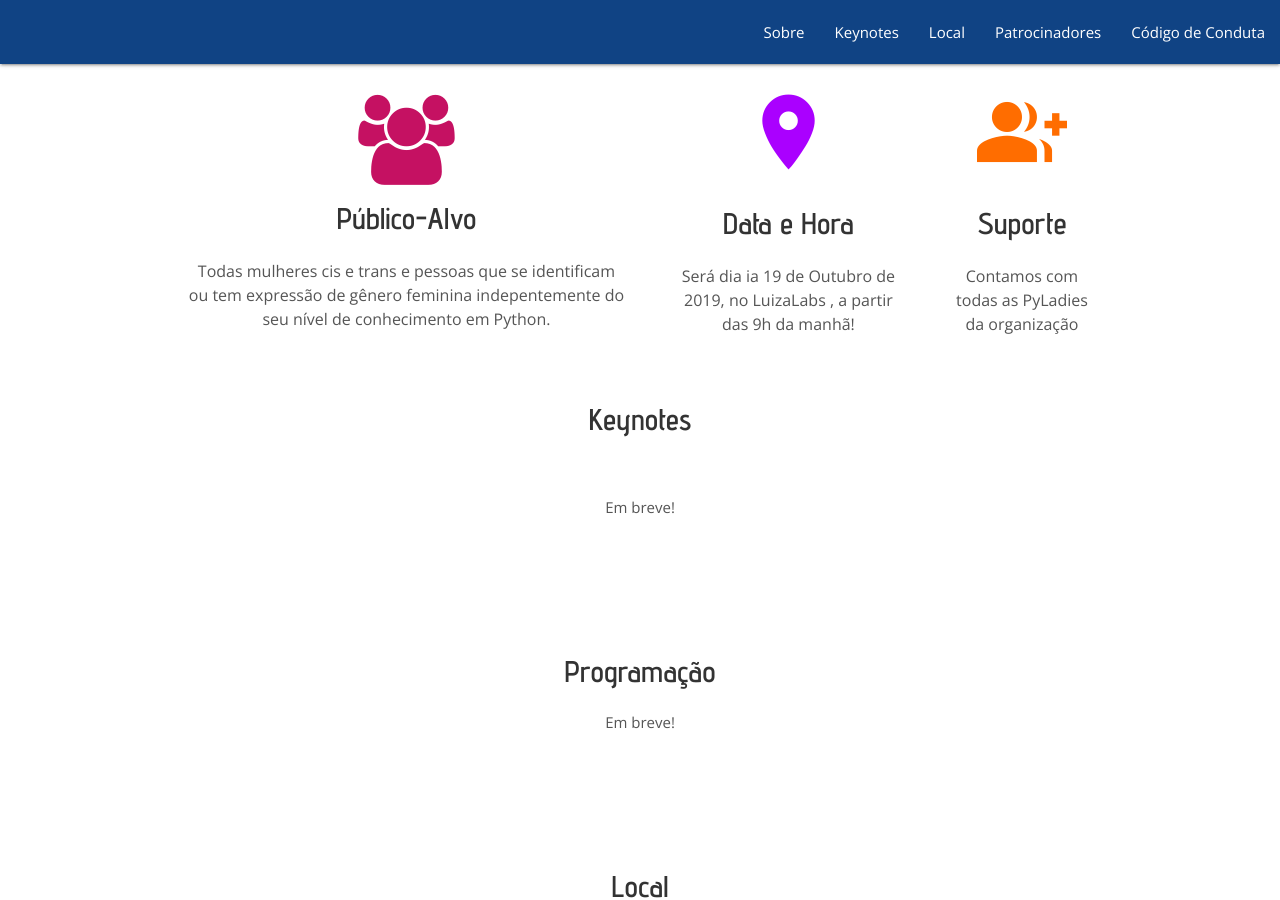
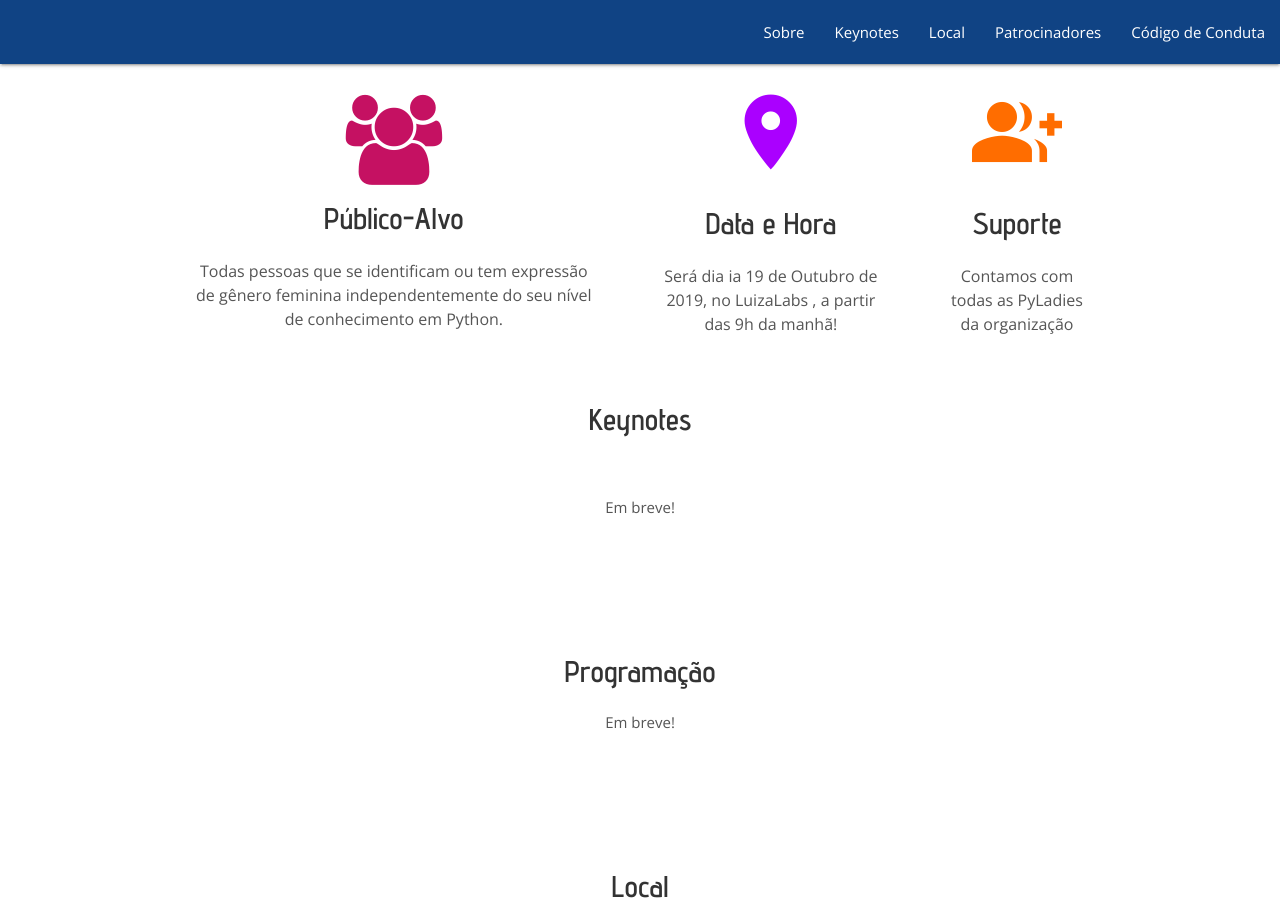
Before and after one commit to pyladies-brazil/conf, a Jekyll site: the page built from index.html, in a window 1280 px wide and 900 px high, scrolled down 1024 px. Built offline with Jekyll 4.4.1, drawn with Linux system fonts in a browser that asks for light colours; nearby versions of some CDN libraries.

Commit message:
typo fix

```diff
--- a/_includes/about.html
+++ b/_includes/about.html
@@ -10,7 +10,7 @@
     <div class="tech">
       <span> <i class="large fa fa-users face"></i> </span>
       <h2>Público-Alvo</h2>
-      <p>Todas mulheres cis e trans e pessoas que se identificam ou tem expressão de gênero feminina indepentemente do seu nível de conhecimento em Python.</p>
+      <p>Todas pessoas que se identificam ou tem expressão de gênero feminina independentemente do seu nível de conhecimento em Python.</p>
     </div>
 
     <div class="tech">
```
